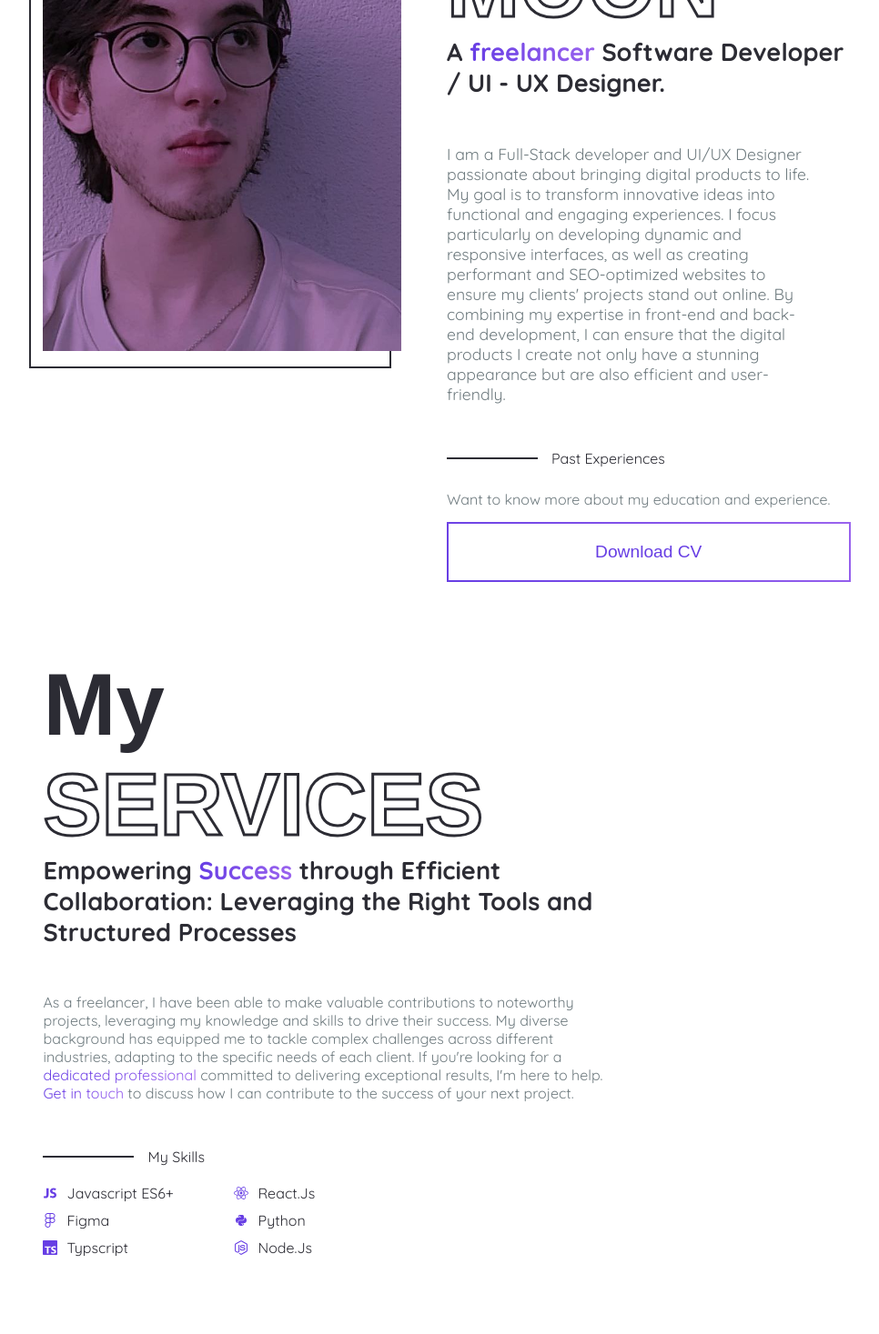
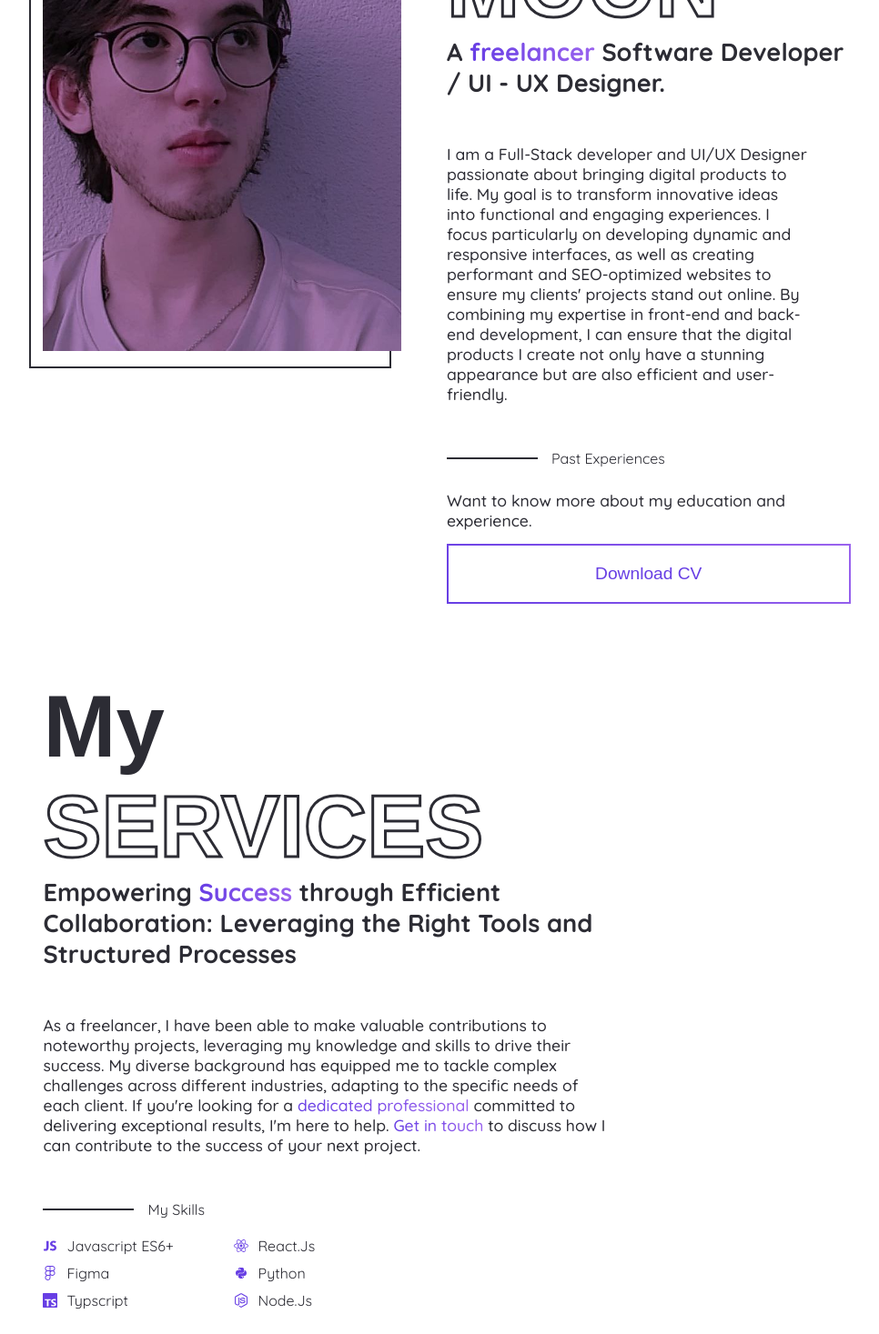
Before and after one commit to katsumidev/mooncoded-portfolio, a Next.js app: page /about in a window 1280 px wide. Shown: the part 584-2051 px from the top of the page at 91% size, without its empty margins (149-1115 px from the left). Built offline with nearby package versions, Linux system fonts and the light colour scheme.

Commit message:
Update About.js

```diff
--- a/src/styles/pages/About.js
+++ b/src/styles/pages/About.js
@@ -145,7 +145,9 @@ export const ServicesParagraph = styled.div`
   width: 70%;
   max-width: 700px;
   margin-top: 50px;
-  color: ${(props) => props.theme.colors.secundaryText};
+  color: ${(props) => props.theme.colors.mainText};
+  font-weight: 500;
+  font-size: 1.1rem;
 
   @media (max-width: 1100px) {
     width: 90%;
@@ -186,7 +188,8 @@ export const TechP = styled.li`
 export const AboutMeParagraph = styled.div`
   font-size: 1.1rem;
   margin-top: 50px;
-  color: ${(props) => props.theme.colors.secundaryText};
+  color: ${(props) => props.theme.colors.mainText};
+  font-weight: 500;
   width: 90%;
 `;
 
@@ -238,7 +241,9 @@ export const CVContainer = styled.div`
   margin-top: 25px;
 
   p {
-    color: ${(props) => props.theme.colors.secundaryText};
+    color: ${(props) => props.theme.colors.mainText};
+    font-size: 1.1rem;
+    font-weight: 500;
   }
 `;
 
```
